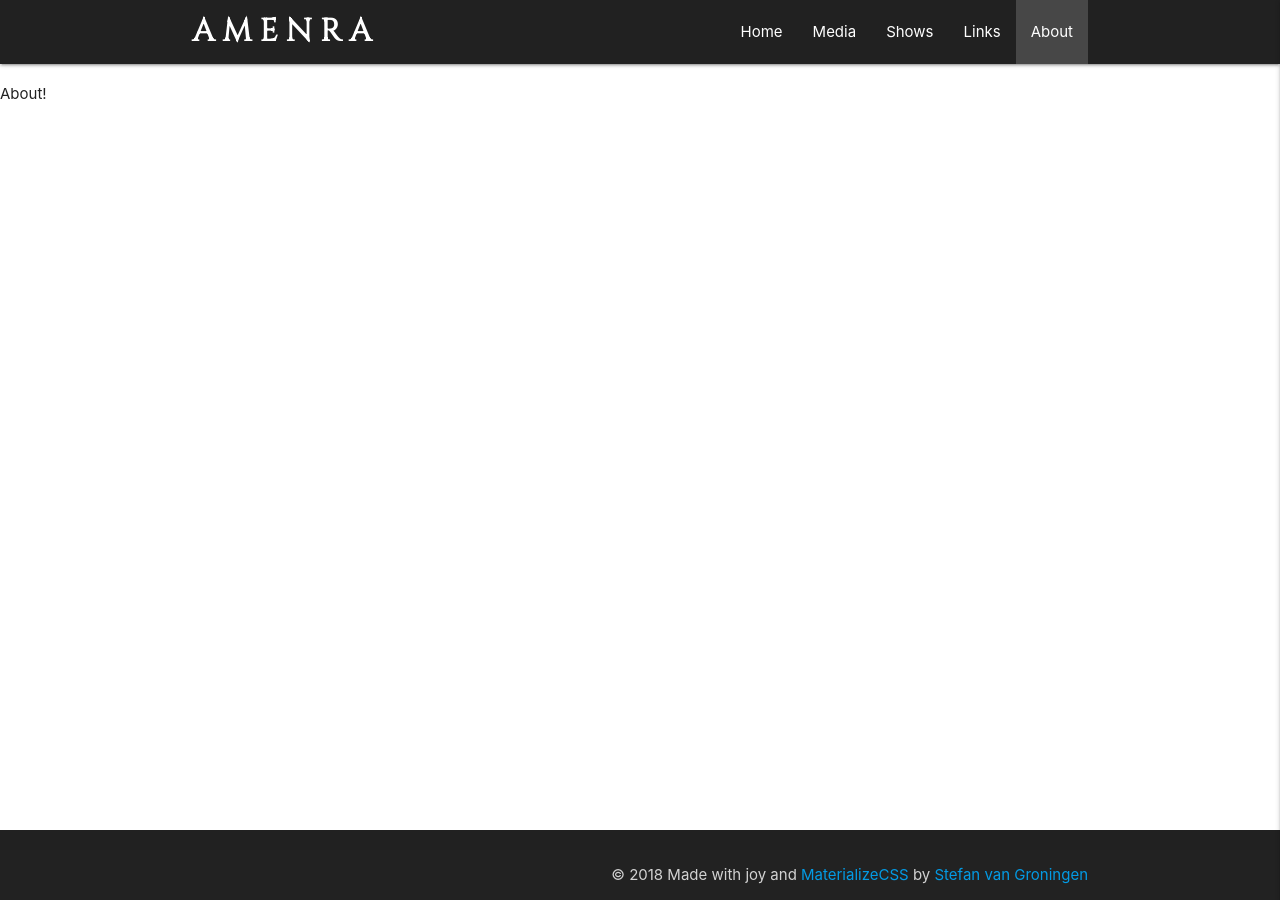
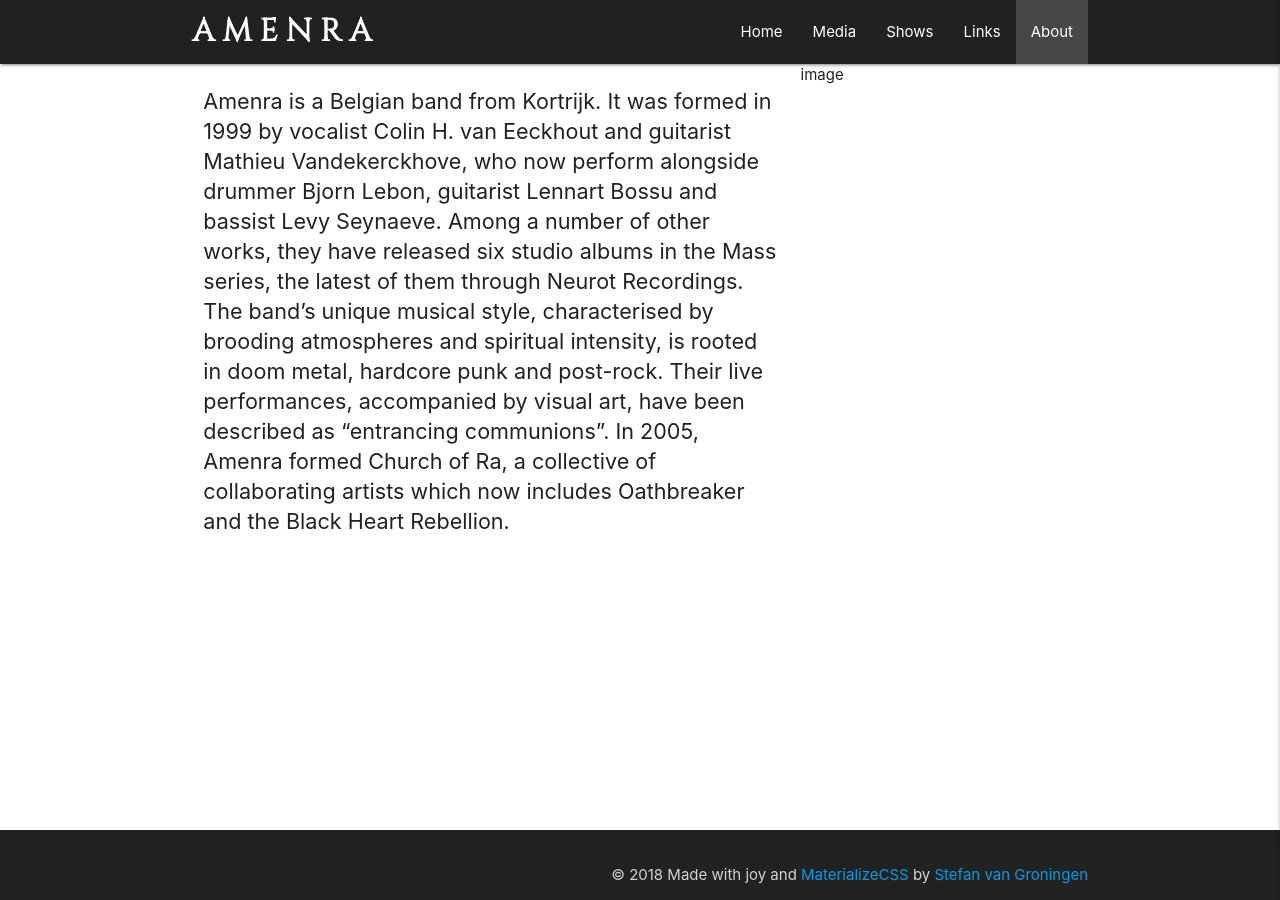
Before and after one commit to groninge01/amenra, a Jekyll site: the page built from pages/about.md, in a window 1280 px wide. Built offline with Jekyll 4.4.1, drawn with Linux system fonts in a browser that asks for light colours.

Commit message:
Updated about

```diff
--- /dev/null
+++ b/_layouts/about.html
@@ -0,0 +1,13 @@
+---
+layout: default
+---
+<div class="container">
+    <div class="row">
+        <div class="col m8 l8">
+            {{ content }}
+        </div>
+        <div class="col m4 l4">
+            image
+        </div>
+    </div>
+</div>
--- a/pages/about.md
+++ b/pages/about.md
@@ -1,6 +1,8 @@
 ---
-layout: default
+layout: about
 title: About
 permalink: /about/
+image:
 ---
-About!
+Amenra is a Belgian band from Kortrijk. It was formed in 1999 by vocalist Colin H. van Eeckhout and guitarist Mathieu Vandekerckhove, who now perform alongside drummer Bjorn Lebon, guitarist Lennart Bossu and bassist Levy Seynaeve. Among a number of other works, they have released six studio albums in the Mass series, the latest of them through Neurot Recordings. The band's unique musical style, characterised by brooding atmospheres and spiritual intensity, is rooted in doom metal, hardcore punk and post-rock. Their live performances, accompanied by visual art, have been described as "entrancing communions". In 2005, Amenra formed Church of Ra, a collective of collaborating artists which now includes Oathbreaker and the Black Heart Rebellion.
+{: .flow-text}
```
